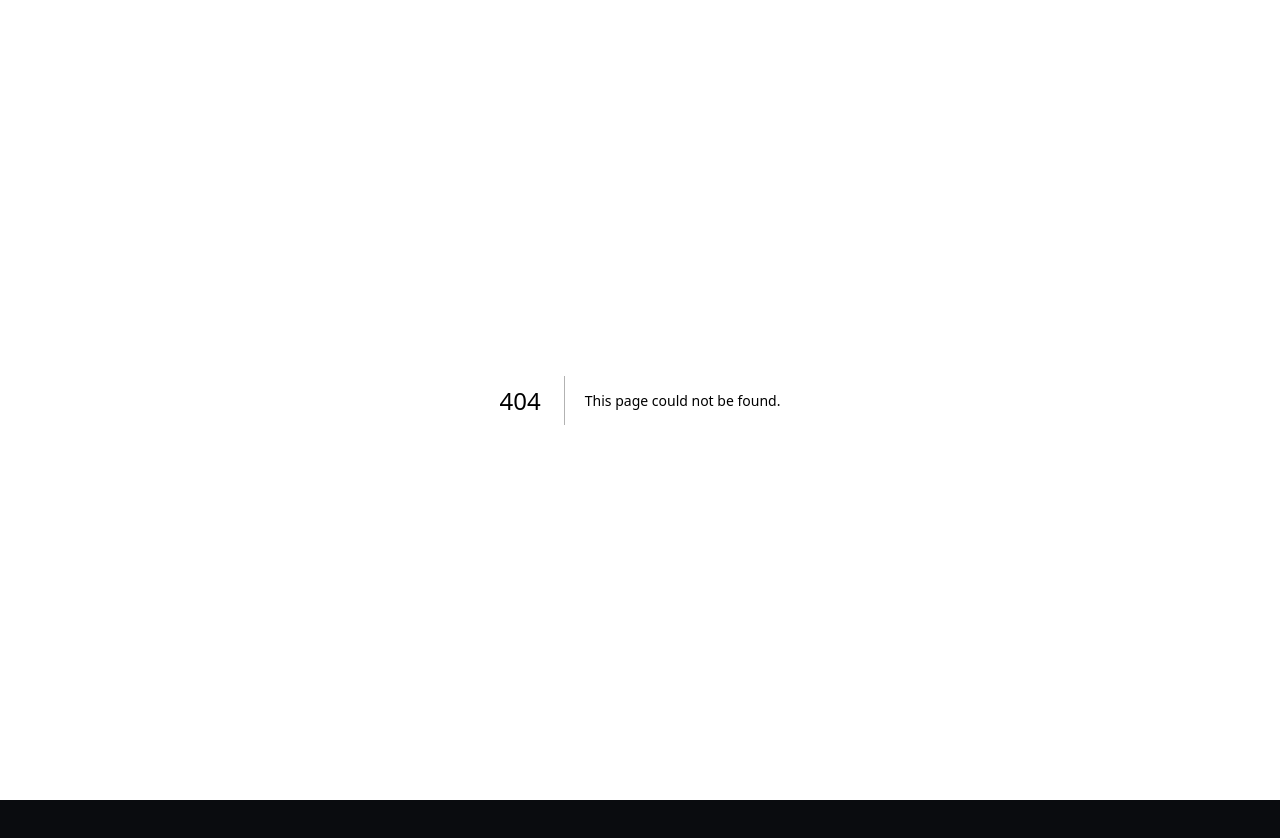
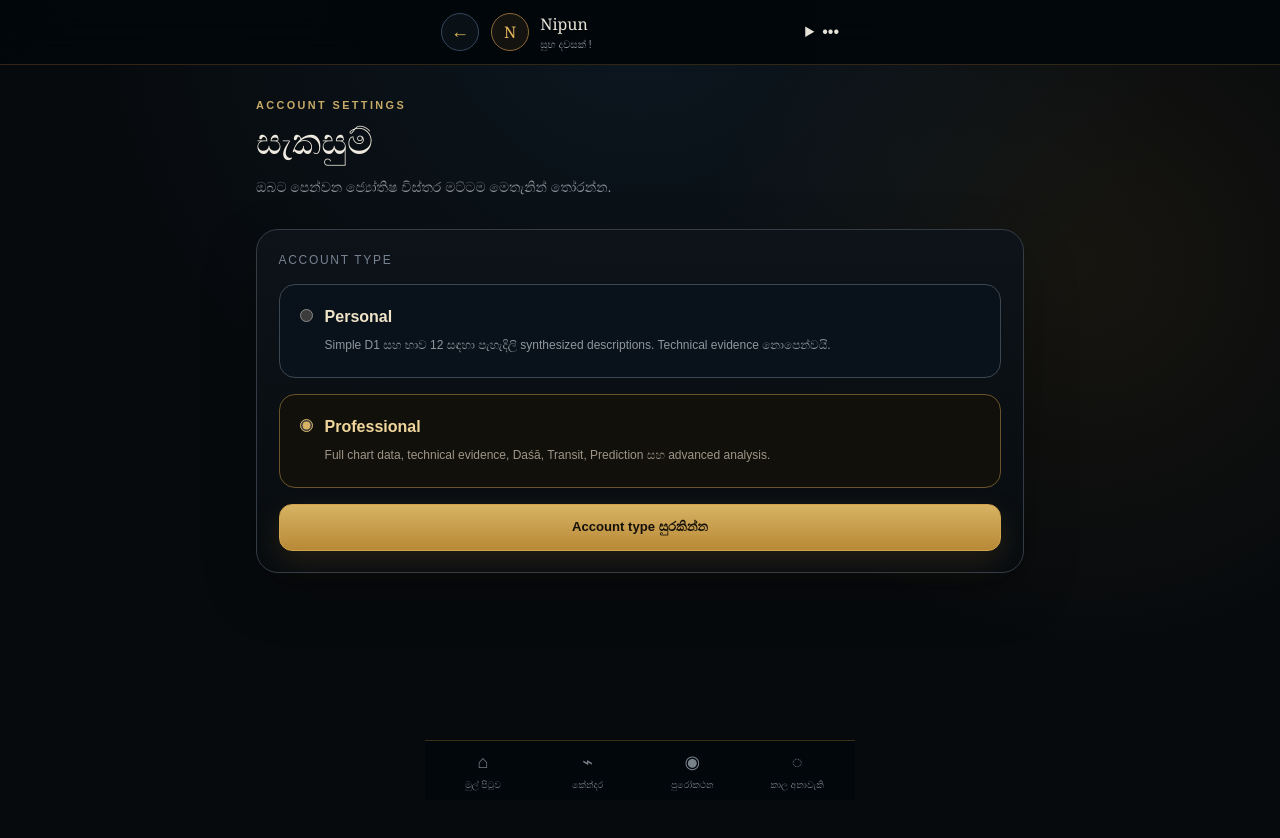
Before and after one commit to NipunSandaru91/NipunAstro, a Next.js app: page /settings in a window 1280 px wide. Before the commit this address had no page. Shown: the top 838 px of the page. Before the commit the page ends 800 px from the top, so only its background shows below. Built offline with nearby package versions, Linux system fonts and the light colour scheme; no server answers; the database is empty.

Commit message:
feat: add account type settings page

```diff
--- /dev/null
+++ b/app/settings/page.tsx
@@ -0,0 +1,78 @@
+import { redirect } from "next/navigation";
+import AppNav from "@/app/components/app-nav";
+import { createClient } from "@/lib/supabase/server";
+
+export async function updateAccountType(formData: FormData) {
+  "use server";
+  const accountType = String(formData.get("account_type") ?? "").toUpperCase();
+  if (accountType !== "PERSONAL" && accountType !== "PROFESSIONAL") {
+    redirect("/settings?error=INVALID_ACCOUNT_TYPE");
+  }
+
+  const supabase = await createClient();
+  const { error } = await supabase
+    .from("profiles")
+    .update({ account_type: accountType, updated_at: new Date().toISOString() })
+    .select("id")
+    .single();
+
+  if (error) redirect("/settings?error=" + encodeURIComponent(error.message));
+  redirect("/settings?saved=1");
+}
+
+export default async function SettingsPage({
+  searchParams,
+}: {
+  searchParams: Promise<{saved?: string; error?: string}>;
+}) {
+  const params = await searchParams;
+  const supabase = await createClient();
+  const { data: profile } = await supabase
+    .from("profiles")
+    .select("account_type")
+    .single();
+
+  const accountType = profile?.account_type === "PERSONAL" ? "PERSONAL" : "PROFESSIONAL";
+
+  return <>
+    <AppNav active="settings" />
+    <main className="astro-shell min-h-screen px-4 py-6 sm:px-6 sm:py-8">
+      <div className="mx-auto max-w-3xl">
+        <p className="eyebrow">Account Settings</p>
+        <h1 className="serif mt-2 text-4xl text-[#eee9de]">සැකසුම්</h1>
+        <p className="mt-3 text-sm leading-7 text-[var(--muted)]">
+          ඔබට පෙන්වන ජ්‍යෝතිෂ විස්තර මට්ටම මෙතැනින් තෝරන්න.
+        </p>
+
+        {params.saved ? <div className="mt-6 rounded-xl border border-[#405645] bg-[#142019] p-4 text-sm text-[#b5d0ba]">Account type updated.</div> : null}
+        {params.error ? <div className="mt-6 rounded-xl border border-[#5a3434] bg-[#211416] p-4 text-sm text-[#d8aaaa]">{decodeURIComponent(params.error)}</div> : null}
+
+        <form action={updateAccountType} className="astro-card mt-7 space-y-4">
+          <p className="text-xs uppercase tracking-[.14em] text-[#778392]">Account type</p>
+
+          <label className="block cursor-pointer rounded-2xl border border-[#3b4650] bg-[#09121a] p-5">
+            <div className="flex items-start gap-3">
+              <input type="radio" name="account_type" value="PERSONAL" defaultChecked={accountType==="PERSONAL"} className="mt-1 accent-[#d7b363]" />
+              <div>
+                <b className="text-[#f0e4c8]">Personal</b>
+                <p className="mt-1 text-xs leading-6 text-[#8f969d]">Simple D1 සහ භාව 12 සඳහා පැහැදිලි synthesized descriptions. Technical evidence නොපෙන්වයි.</p>
+              </div>
+            </div>
+          </label>
+
+          <label className="block cursor-pointer rounded-2xl border border-[#6b542c] bg-[#12100b] p-5">
+            <div className="flex items-start gap-3">
+              <input type="radio" name="account_type" value="PROFESSIONAL" defaultChecked={accountType==="PROFESSIONAL"} className="mt-1 accent-[#d7b363]" />
+              <div>
+                <b className="text-[#f0d69c]">Professional</b>
+                <p className="mt-1 text-xs leading-6 text-[#9e9688]">Full chart data, technical evidence, Daśā, Transit, Prediction සහ advanced analysis.</p>
+              </div>
+            </div>
+          </label>
+
+          <button type="submit" className="cosmic-primary w-full">Account type සුරකින්න</button>
+        </form>
+      </div>
+    </main>
+  </>;
+}
```
